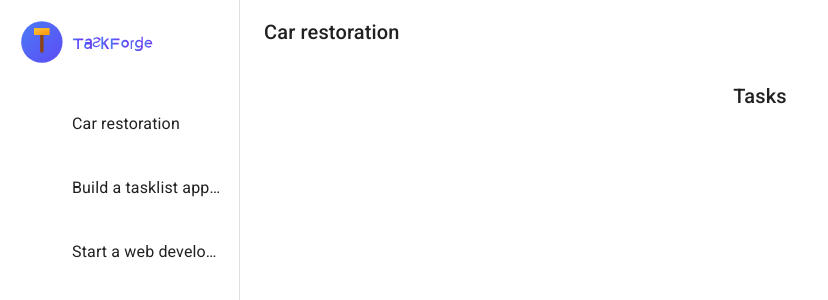
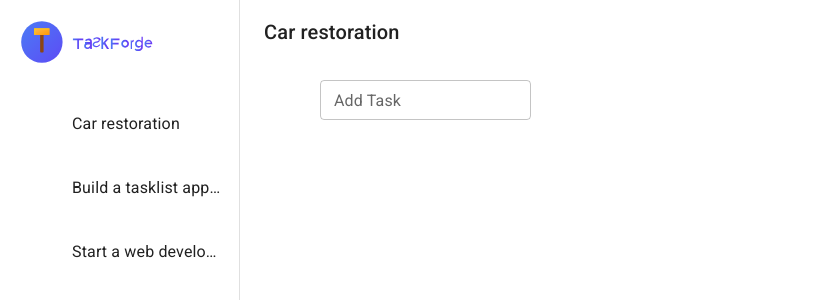
Before and after one commit to jplante01/task_forge, a React (Vite) app: page / in a window 1280 px wide. Shown: the top 300 px of the page, without its empty margins (0-828 px from the left). Built offline with nearby package versions, Linux system fonts and the light colour scheme; some icons are missing.

Commit message:
Add TaskForm

```diff
--- /dev/null
+++ b/src/components/AddTaskForm.jsx
@@ -0,0 +1,11 @@
+import { TextField } from "@mui/material";
+
+export default function AddTaskForm() {
+  return (
+    <TextField
+      label="Add Task"
+      variant="outlined"
+      size="small"
+    />
+  );
+}
--- a/src/pages/TasksMain.jsx
+++ b/src/pages/TasksMain.jsx
@@ -2,6 +2,7 @@ import { Box, CssBaseline, Typography } from "@mui/material";
 import ResponsiveDrawer from "../components/ResponsiveDrawer";
 import NavBar from "../components/NavBar";
 import * as React from "react";
+import AddTaskForm from "../components/AddTaskForm";
 
 const drawerWidth = 240;
 
@@ -45,12 +46,13 @@ export default function TasksMain() {
           width: { sm: `calc(100% - ${drawerWidth}px)`, xs: "100%" },
           ml: { sm: `${drawerWidth}px` },
           display: "flex",
-          justifyContent: "center",
+          // justifyContent: "center",
           alignItems: "center",
           mt: 10,
+          pl: 10,
         }}
       >
-        <Typography variant="h6">Tasks</Typography>
+        <AddTaskForm />
       </Box>
       <ResponsiveDrawer
         drawerWidth={drawerWidth}
```
